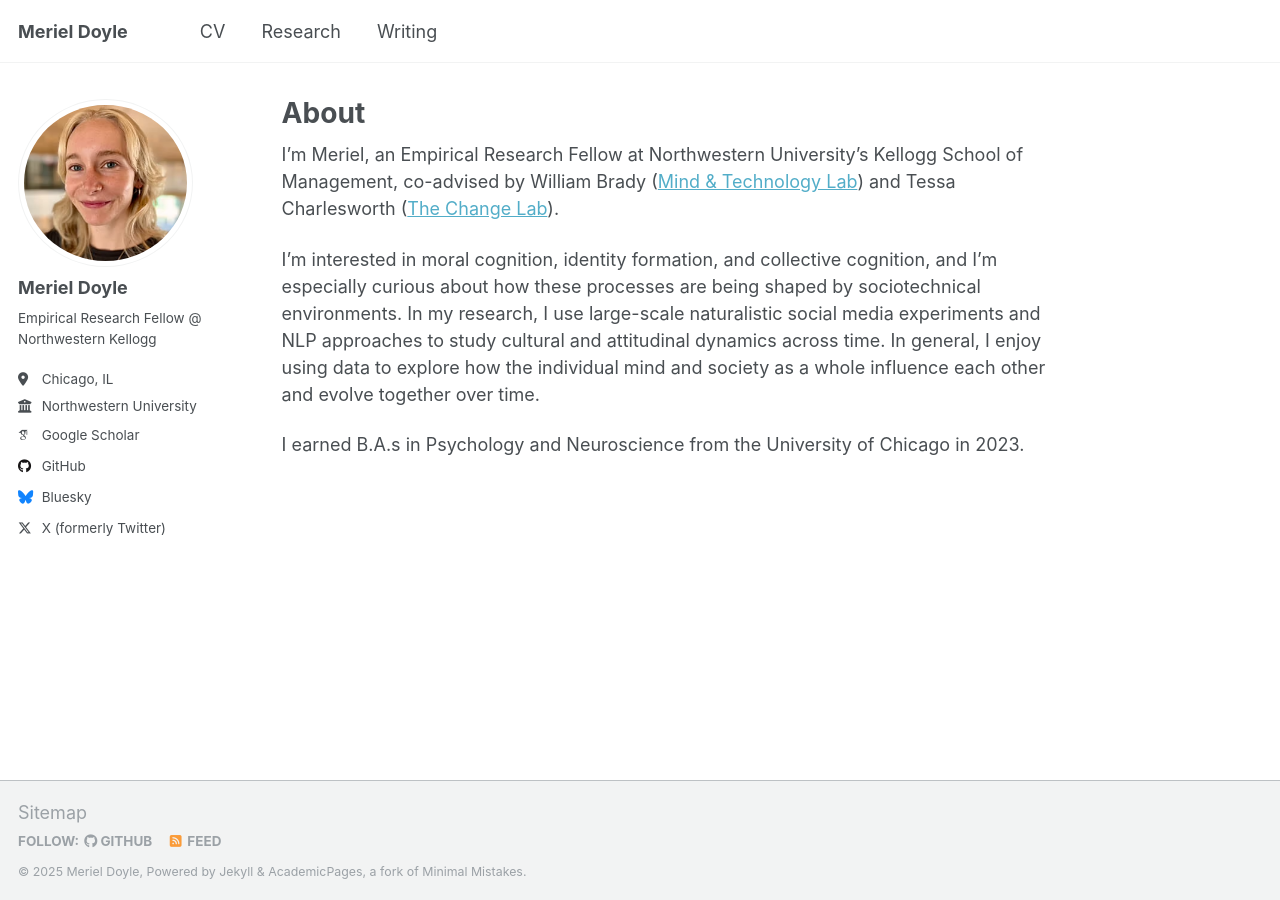
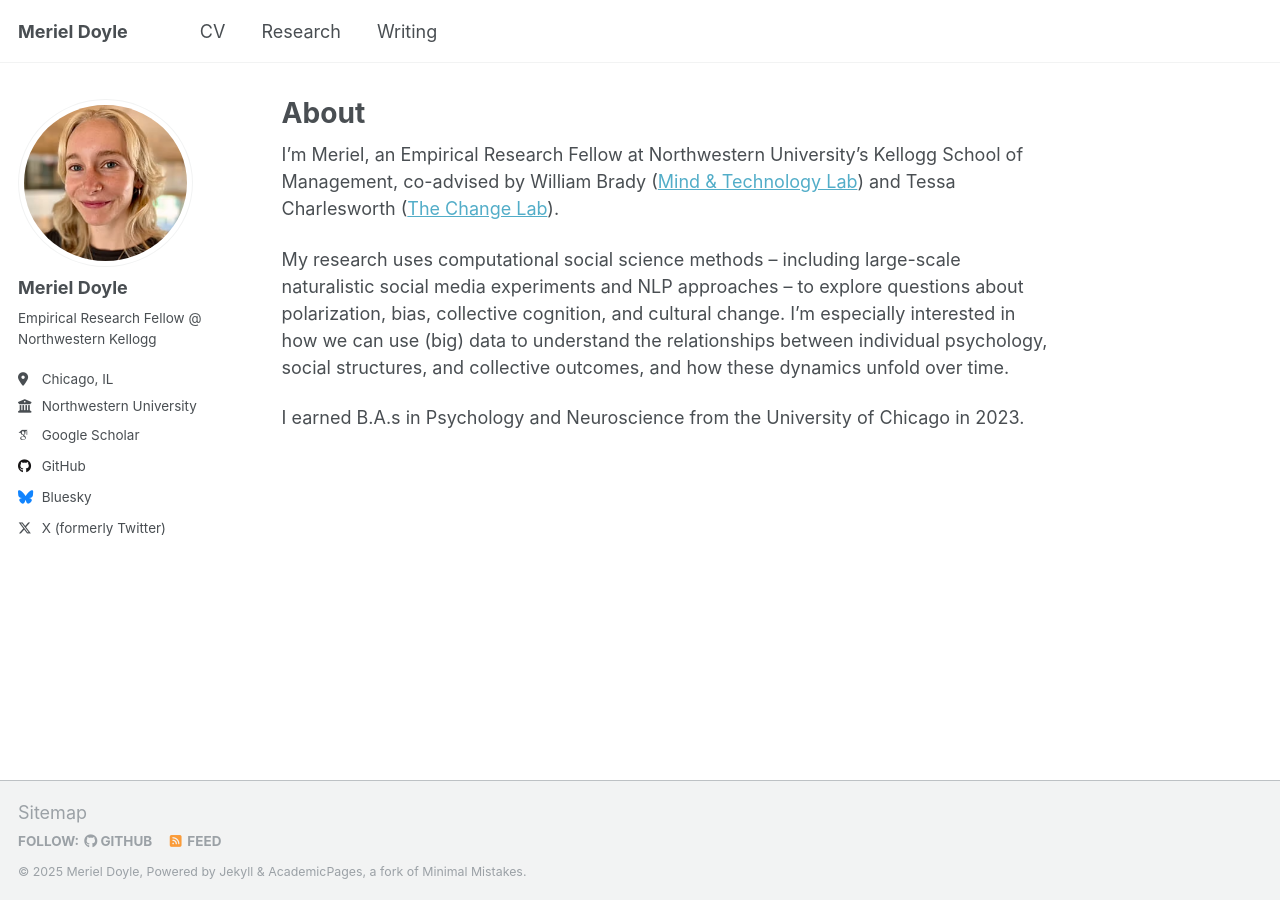
Before and after one commit to mcd710/mcd710.github.io, a Jekyll site: the page built from _pages/about.md, in a window 1280 px wide. Built offline with Jekyll 4.4.1, drawn with Linux system fonts in a browser that asks for light colours; some web fonts are replaced.

Commit message:
Update about.md

```diff
--- a/_pages/about.md
+++ b/_pages/about.md
@@ -9,6 +9,6 @@ redirect_from:
 
 I'm Meriel, an Empirical Research Fellow at Northwestern University's Kellogg School of Management, co-advised by William Brady ([Mind & Technology Lab](https://sites.google.com/u.northwestern.edu/mind-technology-lab){:target="_blank"}) and Tessa Charlesworth ([The Change Lab](https://sites.northwestern.edu/changelab/){:target="_blank"}).
 
-I’m interested in moral cognition, identity formation, and collective cognition, and I’m especially curious about how these processes are being shaped by sociotechnical environments. In my research, I use large-scale naturalistic social media experiments and NLP approaches to study cultural and attitudinal dynamics across time. In general, I enjoy using data to explore how the individual mind and society as a whole influence each other and evolve together over time.
+My research uses computational social science methods – including large-scale naturalistic social media experiments and NLP approaches – to explore questions about polarization, bias, collective cognition, and cultural change. I'm especially interested in how we can use (big) data to understand the relationships between individual psychology, social structures, and collective outcomes, and how these dynamics unfold over time.
 
 I earned B.A.s in Psychology and Neuroscience from the University of Chicago in 2023.
```
